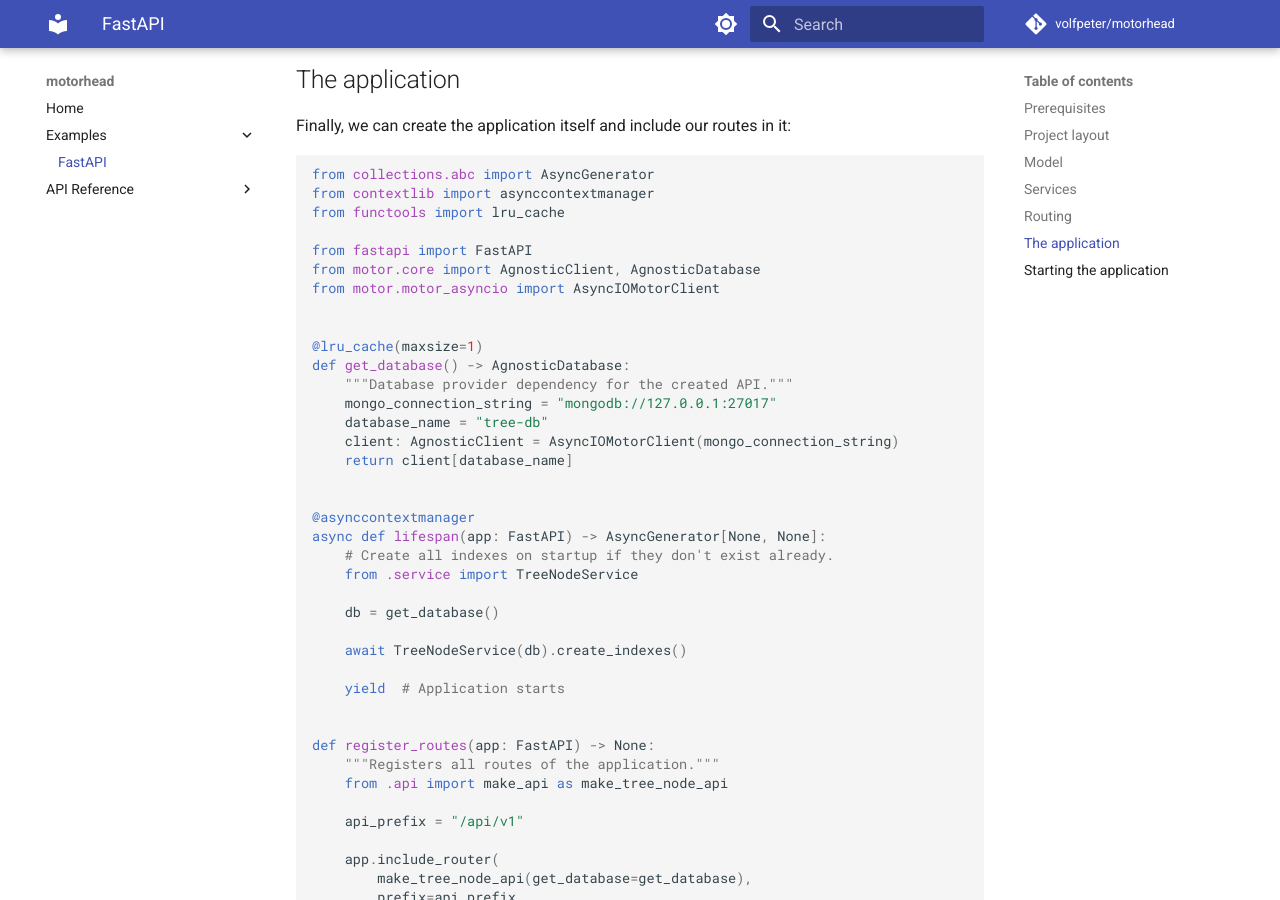
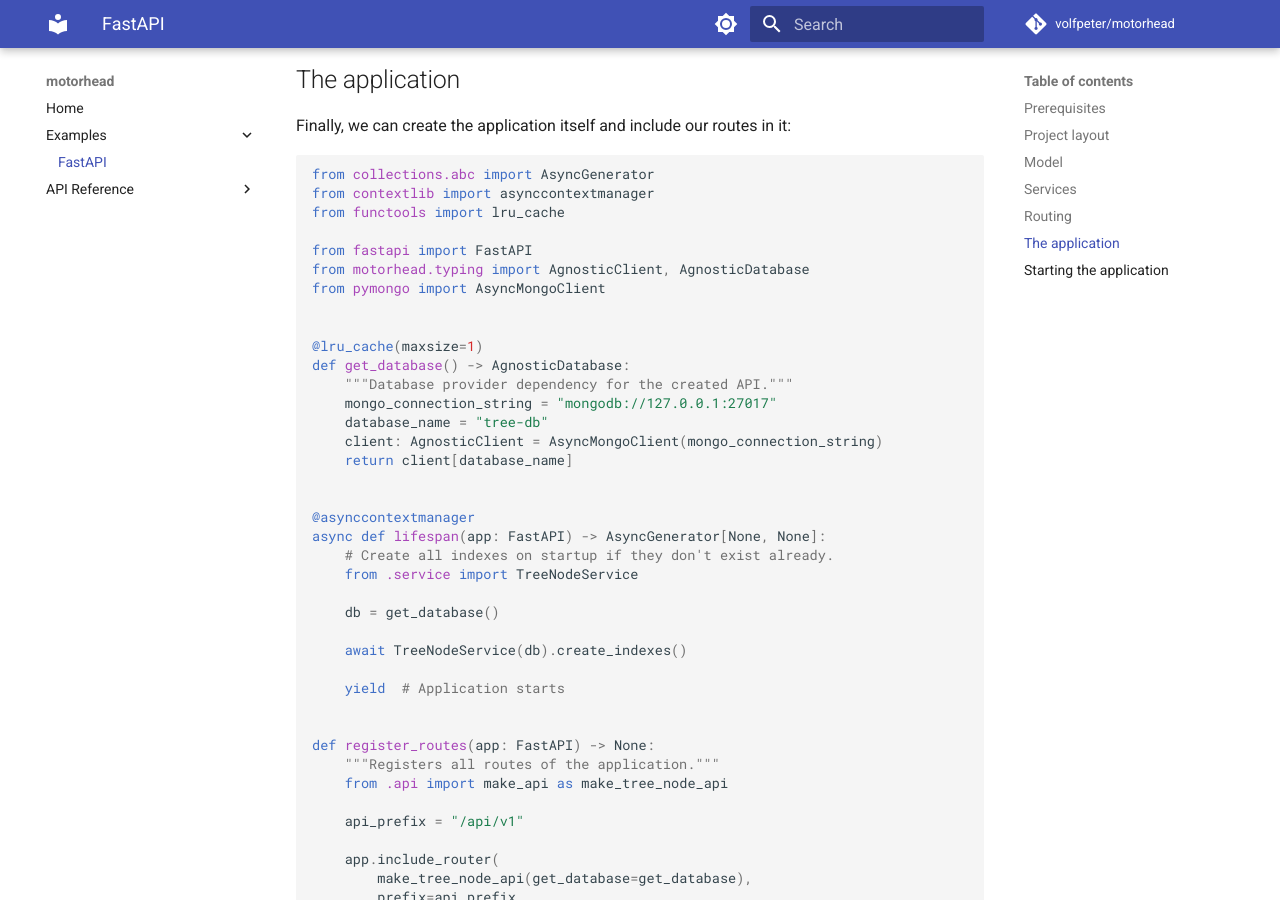
Before and after one commit to volfpeter/motorhead, an MkDocs documentation site: the page built from docs/fastapi-example.md, in a window 1280 px wide and 900 px high, scrolled down 8001 px. Built offline with MkDocs 1.6.1 and Material for MkDocs 9.7.7, drawn with Linux system fonts in a browser that asks for light colours; comment, search, counter and statistics services are not loaded; some of the changed text lies outside the part shown.

Commit message:
feat: migrate from motor to async pymongo

```diff
--- a/docs/fastapi-example.md
+++ b/docs/fastapi-example.md
@@ -102,7 +102,7 @@
 from typing import Any, cast
 
 from bson import ObjectId
-from motor.core import AgnosticClientSession
+from motorhead.typing import AgnosticClientSession
 from motorhead import (
     ClauseOrMongoQuery,
     CollectionOptions,
@@ -217,7 +217,7 @@
 from typing import Any, cast
 
 from bson import ObjectId
-from motor.core import AgnosticClientSession
+from motorhead.typing import AgnosticClientSession
 from motorhead import (
     ClauseOrMongoQuery,
     CollectionOptions,
@@ -382,8 +382,8 @@
 from functools import lru_cache
 
 from fastapi import FastAPI
-from motor.core import AgnosticClient, AgnosticDatabase
-from motor.motor_asyncio import AsyncIOMotorClient
+from motorhead.typing import AgnosticClient, AgnosticDatabase
+from pymongo import AsyncMongoClient
 
 
 @lru_cache(maxsize=1)
@@ -391,7 +391,7 @@
     """Database provider dependency for the created API."""
     mongo_connection_string = "mongodb://127.0.0.1:27017"
     database_name = "tree-db"
-    client: AgnosticClient = AsyncIOMotorClient(mongo_connection_string)
+    client: AgnosticClient = AsyncMongoClient(mongo_connection_string)
     return client[database_name]
 
 
```
Also changed, not shown: README.md (+4 -8 lines), docs/index.md (+4 -8 lines), pyproject.toml (+3 -6 lines), 5 other files.
